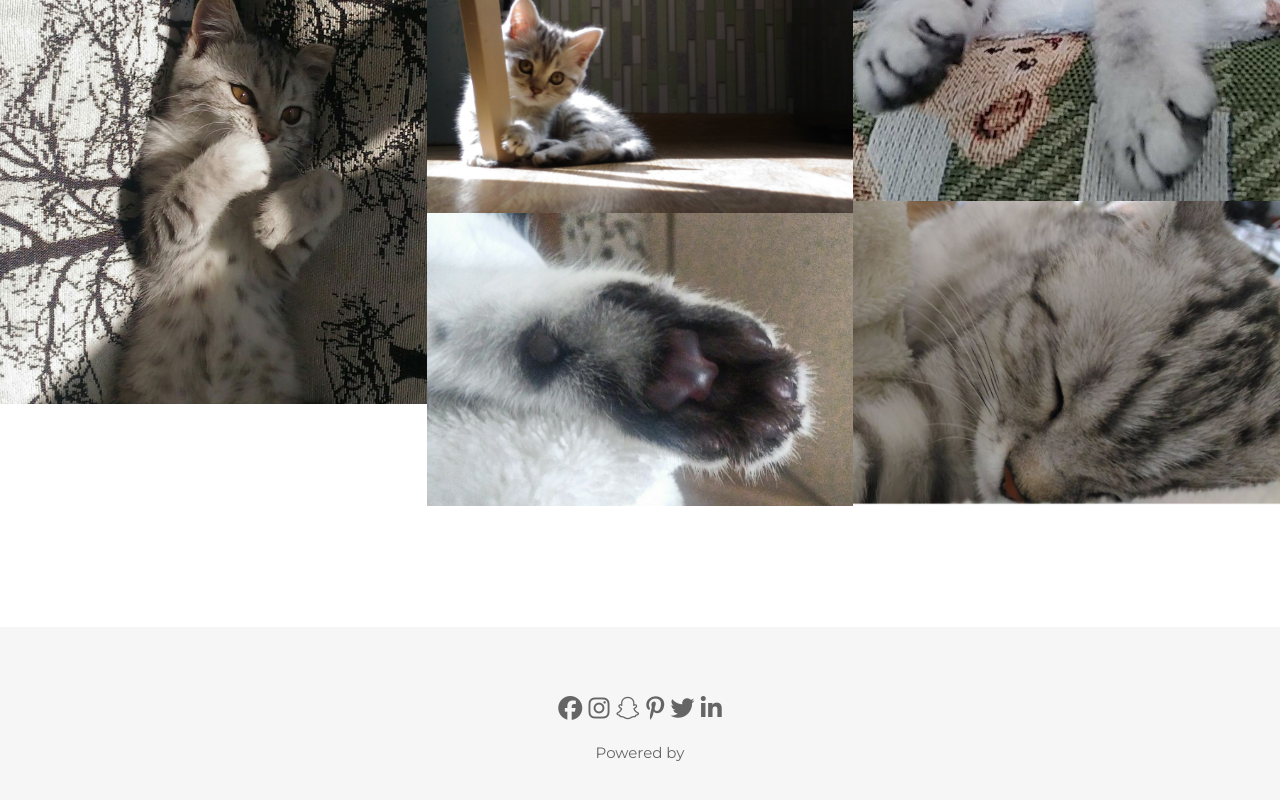
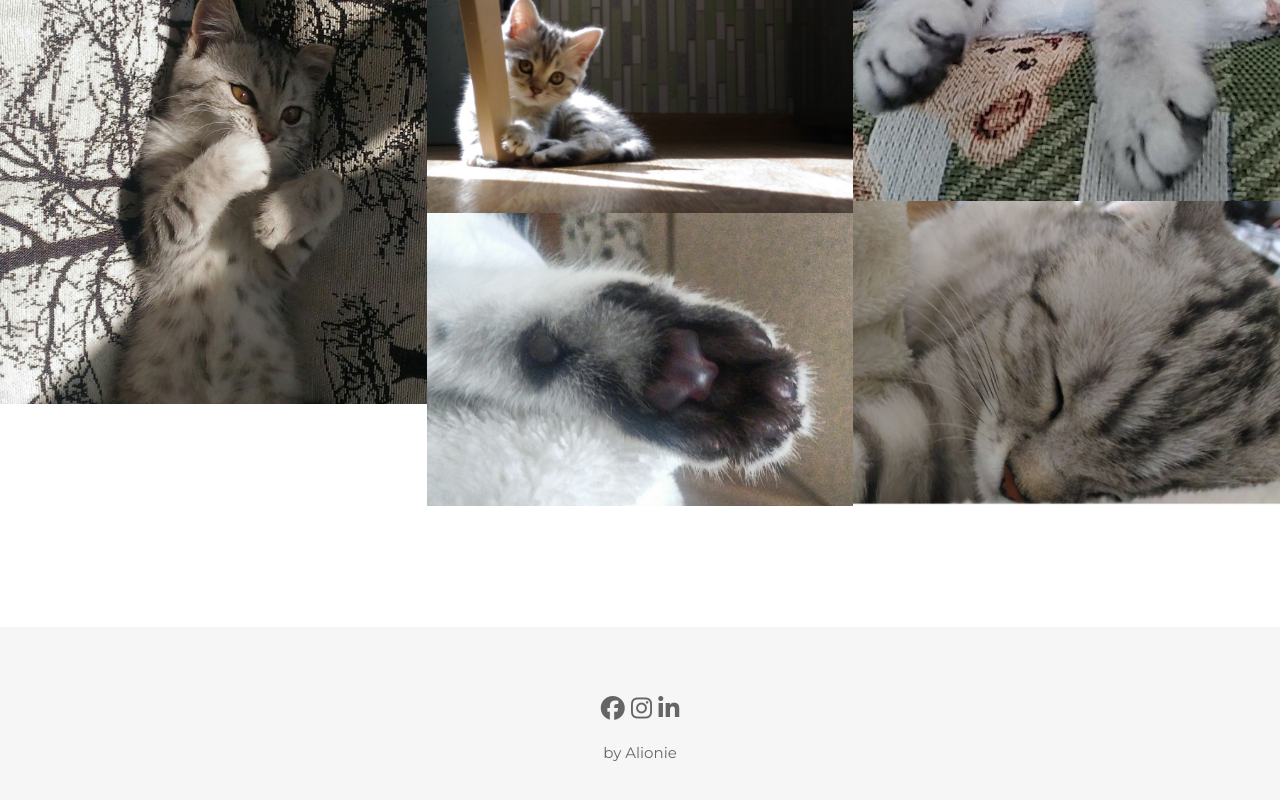
Before and after one commit to EllieSoley/Photolio, a plain HTML site: page public_html/index.html in a window 1280 px wide. Shown: the part 813-1613 px from the top of the page. Drawn offline with Linux system fonts and the light colour scheme.

Commit message:
Second commit

```diff
--- a/public_html/index.html
+++ b/public_html/index.html
@@ -74,13 +74,10 @@ and open the template in the editor.
 
 <!-- Footer -->
 <footer class="container padding-64 light-grey center opacity xlarge" style="margin-top:128px">
-  <i class="fa fa-facebook-official hover-opacity"></i>
-  <i class="fa fa-instagram hover-opacity"></i>
-  <i class="fa fa-snapchat hover-opacity"></i>
-  <i class="fa fa-pinterest-p hover-opacity"></i>
-  <i class="fa fa-twitter hover-opacity"></i>
-  <i class="fa fa-linkedin hover-opacity"></i>
-  <p class="medium">Powered by <a href="https://www.w3schools.com/w3css/default.asp" target="_blank"></a></p>
+  <i class="fa fa-facebook-official hover-opacity pointer"></i>
+  <i class="fa fa-instagram hover-opacity pointer"></i>
+  <i class="fa fa-linkedin hover-opacity pointer"></i>
+  <p class="medium text-decoration pointer text-decoration"><a href="https://www.linkedin.com/in/alyona-iablokova-623ab762/" target="_blank" style="text-decoration: none;">by Alionie</a> </p>
 </footer>
 
 <script>
--- a/public_html/photolio.css
+++ b/public_html/photolio.css
@@ -463,3 +463,9 @@ a{
 }
 
 .text-grey,.hover-text-grey:hover,.text-gray,.hover-text-gray:hover{color:#757575!important}
+.text-decoration {
+    text-decoration: none;
+}
+.pointer {
+    cursor: pointer;
+}
```
